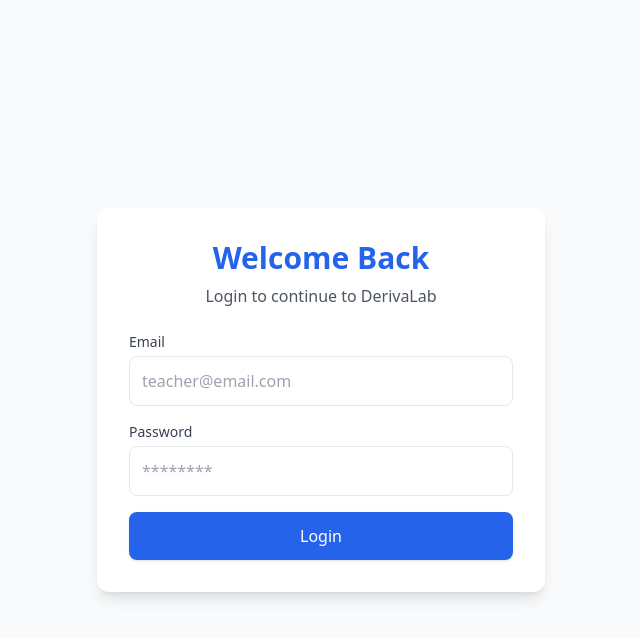
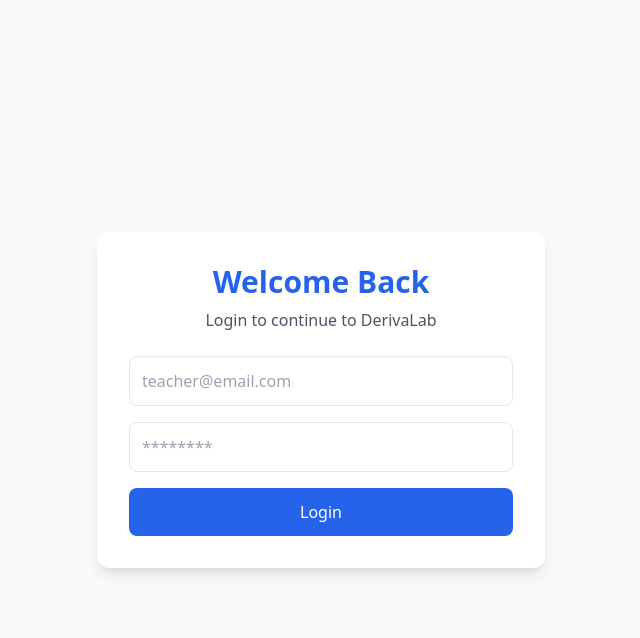
Before and after one commit to lu-alvz-dev/derivalab, a React (Vite) app in the folder client/: page / in a window 1280 px wide. Both pictures are taken after a click on the button "Get Started". Shown: the top 638 px of the page, without its empty margins (319-959 px from the left). Built offline with nearby package versions, Linux system fonts and the light colour scheme.

Commit message:
feat(LoginPage): implement login logic and token storage in LoginPage

```diff
--- a/client/src/pages/LoginPage.jsx
+++ b/client/src/pages/LoginPage.jsx
@@ -1,4 +1,26 @@
+import { useState } from "react";
+import { loginUserApi } from "../services/api";
+
 function LoginPage({ onLogin }) {
+  const [email, setEmail] = useState("");
+  const [password, setPassword] = useState("");
+
+  const handleLogin = async () => {
+    try {
+      const response = await loginUserApi({
+        email,
+        password,
+      });
+
+      localStorage.setItem("token", response.data.token);
+
+      onLogin();
+    } catch (error) {
+      console.error("Login failed:", error);
+      alert("Login failed");
+    }
+  };
+
   return (
     <main className="min-h-screen bg-gray-50 flex items-center justify-center px-6">
       <div className="bg-white shadow-lg rounded-xl p-8 w-full max-w-md">
@@ -10,39 +32,30 @@ function LoginPage({ onLogin }) {
           Login to continue to DerivaLab
         </p>
 
-        <form className="mt-6 space-y-4">
-          <div>
-            <label className="block text-sm font-medium text-gray-700">
-              Email
-            </label>
-
+        <div className="mt-6 space-y-4">
           <input
             type="email"
             placeholder="teacher@email.com"
-              className="mt-1 w-full border rounded-lg p-3 focus:outline-none focus:ring-2 focus:ring-blue-500"
+            value={email}
+            onChange={(e) => setEmail(e.target.value)}
+            className="w-full border rounded-lg p-3"
           />
-          </div>
-
-          <div>
-            <label className="block text-sm font-medium text-gray-700">
-              Password
-            </label>
 
           <input
             type="password"
             placeholder="********"
-              className="mt-1 w-full border rounded-lg p-3 focus:outline-none focus:ring-2 focus:ring-blue-500"
+            value={password}
+            onChange={(e) => setPassword(e.target.value)}
+            className="w-full border rounded-lg p-3"
           />
-          </div>
 
           <button
-            type="button"
-            onClick={onLogin}
-            className="w-full bg-blue-600 text-white py-3 rounded-lg shadow hover:bg-blue-700 transition"
+            onClick={handleLogin}
+            className="w-full bg-blue-600 text-white py-3 rounded-lg"
           >
             Login
           </button>
-        </form>
+        </div>
       </div>
     </main>
   );
```
Lines whose indentation alone changed are shown as unchanged.
